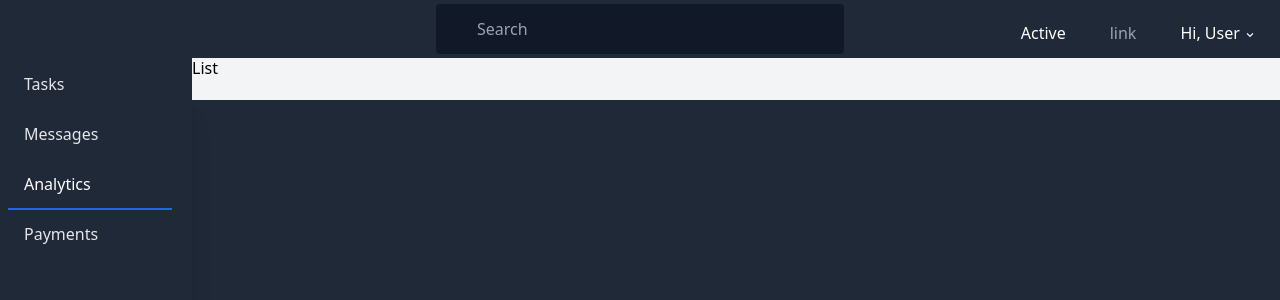
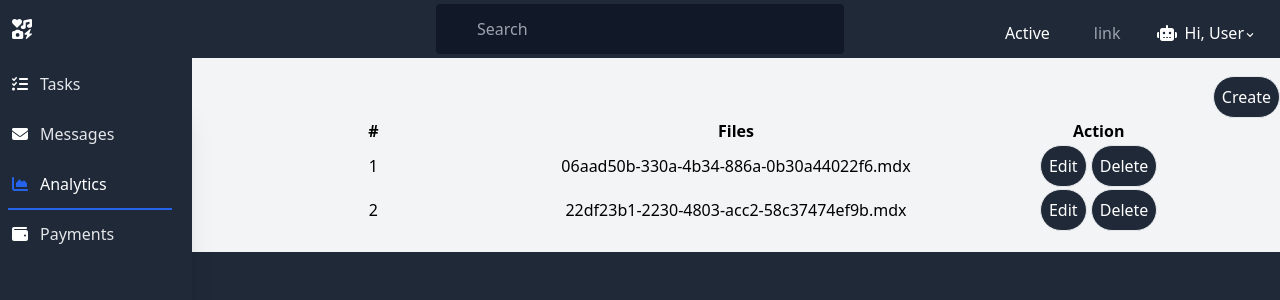
Before and after one commit to maidinhkhoa92/mdx-files, a Next.js app: page /admin/mdx-files in a window 1280 px wide. Shown: the top 300 px of the page. Built offline with nearby package versions, Linux system fonts and the light colour scheme.

Commit message:
update source code

```diff
--- a/components/button.tsx
+++ b/components/button.tsx
@@ -1,22 +1,21 @@
 import type { FC } from "react"
+import { faSpinner } from '@fortawesome/free-solid-svg-icons'
+import { FontAwesomeIcon } from '@fortawesome/react-fontawesome'
 
 const Button: FC<{
   text: string
   type?: "button" | "submit" | "reset" | undefined
   isLoading?: boolean
+  onClick?: () => void
 }> = ({
   text = "",
   type,
-  isLoading = true,
+  isLoading,
+  onClick,
 }) => {
     return (
-      <button type={type} className="rounded-full border p-2 bg-gray-800 text-white hover:bg-gray-400 hover:border-transparent">
-        {
-          isLoading && (
-            <svg className="animate-spin h-5 w-5 mr-3 ..." viewBox="0 0 24 24">
-            </svg>
-          )
-        }
+      <button onClick={onClick} type={type} className="rounded-full border p-2 bg-gray-800 text-white hover:bg-gray-400 hover:border-transparent">
+        {isLoading && <FontAwesomeIcon icon={faSpinner} className="animate-spin h-5 w-5 mr-3" />}
         {text}
       </button>
     )
--- a/components/layout.tsx
+++ b/components/layout.tsx
@@ -1,4 +1,6 @@
 import { FC, ReactNode } from "react"
+import { faUser, faIcons, faRobot, faTasks, faEnvelope, faChartArea, faWallet, } from '@fortawesome/free-solid-svg-icons'
+import { FontAwesomeIcon } from '@fortawesome/react-fontawesome'
 
 const Layout: FC<{ children?: ReactNode }> = ({ children }) => {
   return (
@@ -9,35 +11,53 @@ const Layout: FC<{ children?: ReactNode }> = ({ children }) => {
           <div className="flex flex-wrap items-center">
             <div className="flex flex-shrink md:w-1/3 justify-center md:justify-start text-white">
               <a href="#">
-                <span className="text-xl pl-2"><i className="em em-grinning"></i></span>
+                <span className="text-xl pl-2">
+                  <FontAwesomeIcon icon={faIcons} />
+                </span>
               </a>
             </div>
 
             <div className="flex flex-1 md:w-1/3 justify-center md:justify-start text-white px-2">
               <span className="relative w-full">
                 <input type="search" id="search" placeholder="Search" className="w-full bg-gray-900 text-white transition border border-transparent focus:outline-none focus:border-gray-400 rounded py-3 px-2 pl-10 appearance-none leading-normal" />
-
               </span>
             </div>
 
             <div className="flex w-full pt-2 content-center justify-between md:w-1/3 md:justify-end">
               <ul className="list-reset flex justify-between flex-1 md:flex-none items-center">
                 <li className="flex-1 md:flex-none md:mr-3">
-                  <a className="inline-block py-2 px-4 text-white no-underline" href="#">Active</a>
+                  <a className="inline-block py-2 px-4 text-white no-underline" href="#">
+                    Active
+                  </a>
                 </li>
                 <li className="flex-1 md:flex-none md:mr-3">
-                  <a className="inline-block text-gray-400 no-underline hover:text-gray-200 hover:text-underline py-2 px-4" href="#">link</a>
+                  <a className="inline-block text-gray-400 no-underline hover:text-gray-200 hover:text-underline py-2 px-4" href="#">
+                    link
+                  </a>
                 </li>
                 <li className="flex-1 md:flex-none md:mr-3">
                   <div className="relative inline-block">
-                    <button  className="drop-button text-white py-2 px-2"> <span className="pr-2"><i className="em em-robot_face"></i></span> Hi, User <svg className="h-3 fill-current inline" xmlns="http://www.w3.org/2000/svg" viewBox="0 0 20 20">
-                      <path d="M9.293 12.95l.707.707L15.657 8l-1.414-1.414L10 10.828 5.757 6.586 4.343 8z" /></svg></button>
+                    <button className="drop-button text-white py-2 px-2">
+                      <span className="pr-2">
+                        <FontAwesomeIcon icon={faRobot} />
+                      </span>
+                      Hi, User
+                      <svg className="h-3 fill-current inline" xmlns="http://www.w3.org/2000/svg" viewBox="0 0 20 20">
+                        <path d="M9.293 12.95l.707.707L15.657 8l-1.414-1.414L10 10.828 5.757 6.586 4.343 8z" />
+                      </svg>
+                    </button>
                     <div id="myDropdown" className="dropdownlist absolute bg-gray-800 text-white right-0 mt-3 p-3 overflow-auto z-30 invisible">
                       <input type="text" className="drop-search p-2 text-gray-600" placeholder="Search.." id="myInput" />
-                        <a href="#" className="p-2 hover:bg-gray-800 text-white text-sm no-underline hover:no-underline block"><i className="fa fa-user fa-fw"></i> Profile</a>
-                        <a href="#" className="p-2 hover:bg-gray-800 text-white text-sm no-underline hover:no-underline block"><i className="fa fa-cog fa-fw"></i> Settings</a>
-                        <div className="border border-gray-800"></div>
-                        <a href="#" className="p-2 hover:bg-gray-800 text-white text-sm no-underline hover:no-underline block"><i className="fas fa-sign-out-alt fa-fw"></i> Log Out</a>
+                      <a href="#" className="p-2 hover:bg-gray-800 text-white text-sm no-underline hover:no-underline block">
+                        <FontAwesomeIcon icon={faUser} /> Profile
+                      </a>
+                      <a href="#" className="p-2 hover:bg-gray-800 text-white text-sm no-underline hover:no-underline block">
+                        <i className="fa fa-cog fa-fw"></i> Settings
+                      </a>
+                      <div className="border border-gray-800"></div>
+                      <a href="#" className="p-2 hover:bg-gray-800 text-white text-sm no-underline hover:no-underline block">
+                        <i className="fas fa-sign-out-alt fa-fw"></i> Log Out
+                      </a>
                     </div>
                   </div>
                 </li>
@@ -50,33 +70,42 @@ const Layout: FC<{ children?: ReactNode }> = ({ children }) => {
         <div className="flex flex-col md:flex-row">
           <nav>
             <div className="bg-gray-800 shadow-xl h-20 fixed bottom-0 mt-12 md:relative md:h-screen z-10 w-full md:w-48 content-center">
-
               <div className="md:mt-12 md:w-48 md:fixed md:left-0 md:top-0 content-center md:content-start text-left justify-between">
                 <ul className="list-reset flex flex-row md:flex-col pt-3 md:py-3 px-1 md:px-2 text-center md:text-left">
                   <li className="mr-3 flex-1">
                     <a href="#" className="block py-1 md:py-3 pl-1 align-middle text-white no-underline hover:text-white border-b-2 border-gray-800 hover:border-pink-500">
-                      <i className="fas fa-tasks pr-0 md:pr-3"></i><span className="pb-1 md:pb-0 text-xs md:text-base text-gray-400 md:text-gray-200 block md:inline-block">Tasks</span>
+                      <FontAwesomeIcon icon={faTasks} className="pr-0 md:pr-3" />
+                      <span className="pb-1 md:pb-0 text-xs md:text-base text-gray-400 md:text-gray-200 block md:inline-block">
+                        Tasks
+                      </span>
                     </a>
                   </li>
                   <li className="mr-3 flex-1">
                     <a href="#" className="block py-1 md:py-3 pl-1 align-middle text-white no-underline hover:text-white border-b-2 border-gray-800 hover:border-purple-500">
-                      <i className="fa fa-envelope pr-0 md:pr-3"></i><span className="pb-1 md:pb-0 text-xs md:text-base text-gray-400 md:text-gray-200 block md:inline-block">Messages</span>
+                      <FontAwesomeIcon icon={faEnvelope} className="pr-0 md:pr-3" />
+                      <span className="pb-1 md:pb-0 text-xs md:text-base text-gray-400 md:text-gray-200 block md:inline-block">
+                        Messages
+                      </span>
                     </a>
                   </li>
                   <li className="mr-3 flex-1">
                     <a href="#" className="block py-1 md:py-3 pl-1 align-middle text-white no-underline hover:text-white border-b-2 border-blue-600">
-                      <i className="fas fa-chart-area pr-0 md:pr-3 text-blue-600"></i><span className="pb-1 md:pb-0 text-xs md:text-base text-white md:text-white block md:inline-block">Analytics</span>
+                      <FontAwesomeIcon icon={faChartArea} className="pr-0 md:pr-3 text-blue-600" />
+                      <span className="pb-1 md:pb-0 text-xs md:text-base text-white md:text-white block md:inline-block">
+                        Analytics
+                      </span>
                     </a>
                   </li>
                   <li className="mr-3 flex-1">
                     <a href="#" className="block py-1 md:py-3 pl-0 md:pl-1 align-middle text-white no-underline hover:text-white border-b-2 border-gray-800 hover:border-red-500">
-                      <i className="fa fa-wallet pr-0 md:pr-3"></i><span className="pb-1 md:pb-0 text-xs md:text-base text-gray-400 md:text-gray-200 block md:inline-block">Payments</span>
+                      <FontAwesomeIcon icon={faWallet} className="pr-0 md:pr-3" />
+                      <span className="pb-1 md:pb-0 text-xs md:text-base text-gray-400 md:text-gray-200 block md:inline-block">
+                        Payments
+                      </span>
                     </a>
                   </li>
                 </ul>
               </div>
-
-
             </div>
           </nav>
           <section className="flex-1">
--- a/package.json
+++ b/package.json
@@ -10,13 +10,18 @@
     "export": "next export"
   },
   "dependencies": {
+    "@fortawesome/fontawesome-svg-core": "^6.1.1",
+    "@fortawesome/free-solid-svg-icons": "^6.1.1",
+    "@fortawesome/react-fontawesome": "^0.1.18",
     "@mdx-js/loader": "^2.1.1",
     "@next/mdx": "^12.1.6",
+    "easymde": "^2.16.1",
     "lodash": "^4.17.21",
     "next": "12.1.6",
     "react": "18.1.0",
     "react-dom": "18.1.0",
     "react-hook-form": "^7.31.3",
+    "react-simplemde-editor": "^5.0.2",
     "uuid": "^8.3.2"
   },
   "devDependencies": {
--- a/pages/_app.tsx
+++ b/pages/_app.tsx
@@ -3,6 +3,9 @@ import type { AppProps } from 'next/app'
 import { useRouter } from 'next/router'
 import { includes } from "lodash"
 import Layout from '../components/layout'
+import { config } from '@fortawesome/fontawesome-svg-core'
+import '@fortawesome/fontawesome-svg-core/styles.css'
+config.autoAddCss = false
 
 function MyApp({ Component, pageProps }: AppProps) {
   const { pathname } = useRouter()
--- a/pages/admin/mdx-files/form.tsx
+++ b/pages/admin/mdx-files/form.tsx
@@ -1,11 +1,9 @@
 import { useForm } from "react-hook-form";
-import fs from "fs"
-import path from "path"
-
-import Button from "../../../components/button";
+import { useState } from "react";
 
 const Form = () => {
   const { control, handleSubmit, register } = useForm();
+  const [] = useState()
 
   const onSubmit = async () => {
     try {
--- a/pages/admin/mdx-files/index.tsx
+++ b/pages/admin/mdx-files/index.tsx
@@ -1,5 +1,46 @@
-const List = () => {
-  return <p>List</p>
+import { useState, useEffect } from "react"
+import type { NextPage } from 'next'
+import Button from "../../../components/button"
+
+const List: NextPage = () => {
+  const [data, setData] = useState<{ name: string; url: string }[]>([])
+  const [isLoading, setLoading] = useState(false)
+
+  useEffect(() => {
+    setLoading(true)
+    fetch('/api/list').then((res) => res.json())
+      .then((data) => {
+        setData(data.files)
+        setLoading(false)
+      })
+
+  }, [])
+
+  return (
+    <div className="container mx-auto pt-5">
+      <div className="flex justify-end mb-15">
+        <Button text="Create" />
+      </div>
+      <table className="table-fixed w-full text-center">
+        <thead>
+          <tr>
+            <th>#</th>
+            <th>Files</th>
+            <th>Action</th>
+          </tr>
+        </thead>
+        <tbody>
+          {data.map((file, index) => (
+            <tr key={index}>
+              <td>{index + 1}</td>
+              <td>{file.name}</td>
+              <td><Button text="Edit" /> <Button text="Delete" /></td>
+            </tr>
+          ))}
+        </tbody>
+      </table>
+    </div>
+  )
 }
 
 export default List
--- a/pages/index.tsx
+++ b/pages/index.tsx
@@ -18,7 +18,7 @@ const Home: NextPage = () => {
 
   return (
     <div className="container mx-auto pt-5">
-      <table className="table-fixed w-full">
+      <table className="table-fixed w-full text-center">
         <thead>
           <tr>
             <th>Files</th>
```
Also changed, not shown: components/spinner.tsx (added, +11 -0 lines), pages/login.tsx (added, +17 -0 lines), components/editor.tsx (added), 1 other file (tests, documents, lock files or other folders).
